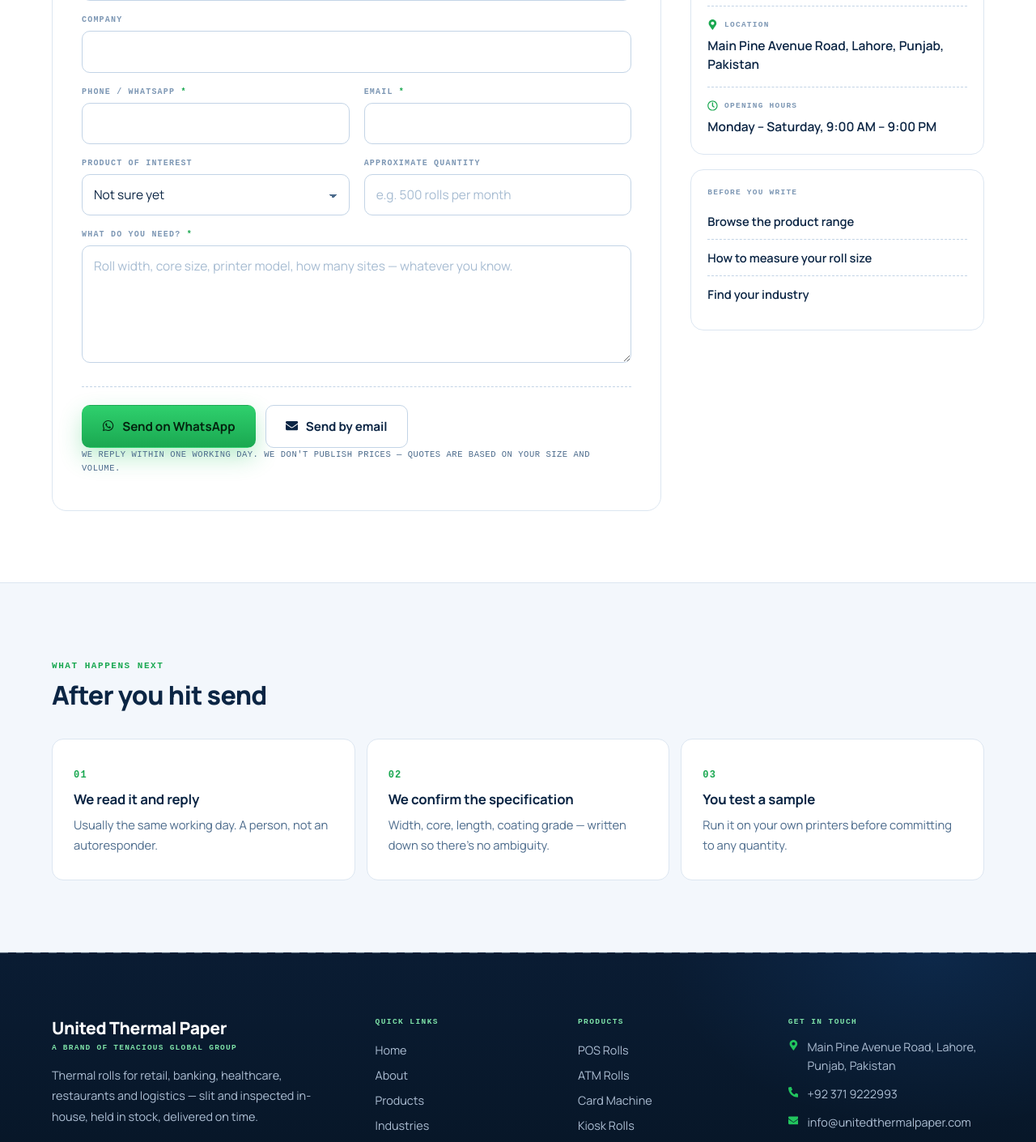
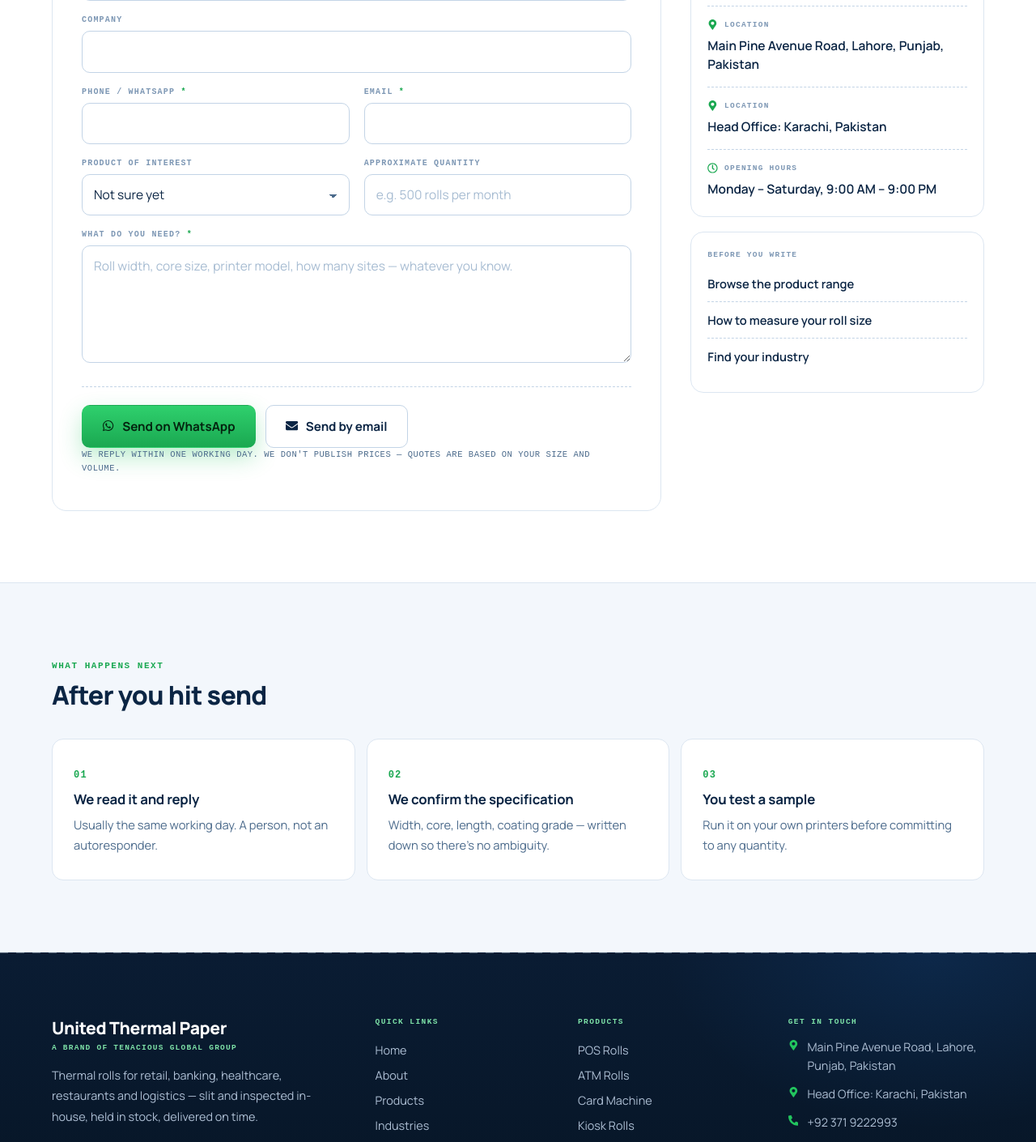
Before and after one commit to bilaltarar008/united-thermal-paper, a React (Vite) app: page /contact in a window 1280 px wide. Shown: the part 900-2310 px from the top of the page at 81% size. Built offline with nearby package versions, Linux system fonts and the light colour scheme.

Commit message:
add the head office

```diff
--- a/src/components/layout/Footer/Footer.jsx
+++ b/src/components/layout/Footer/Footer.jsx
@@ -31,6 +31,7 @@ const SITE = {
   whatsapp: "+92 371 9222993",
   email: "info@unitedthermalpaper.com",
   address: "Main Pine Avenue Road, Lahore, Punjab, Pakistan",
+  Mainoffice: "Head Office: Karachi, Pakistan",
   hours: "Mon – Sat, 9:00 AM – 9:00 PM",
   facebook: "https://www.facebook.com/share/16Bij1UjF1j/",
   linkedin: "#",
@@ -165,6 +166,11 @@ function Footer() {
               </li>
 
               <li>
+                <FaMapMarkerAlt aria-hidden="true" />
+                <span>{SITE.Mainoffice}</span>
+              </li>
+
+              <li>
                 <FaPhoneAlt aria-hidden="true" />
                 <a href={`tel:${SITE.phoneDial}`}>{SITE.phoneDisplay}</a>
               </li>
--- a/src/pages/Contact/Contact.jsx
+++ b/src/pages/Contact/Contact.jsx
@@ -33,6 +33,7 @@ const CONTACT = {
   whatsapp: "+92 371 9222993",
   email: "info@unitedthermalpaper.com",
   address: "Main Pine Avenue Road, Lahore, Punjab, Pakistan",
+  Mainoffice: "Head Office: Karachi, Pakistan",
   hours: "Monday – Saturday, 9:00 AM – 9:00 PM",
 };
 
@@ -521,6 +522,14 @@ function Contact() {
 
               <div>
                 <span className="con-detail-label">
+                  <FaMapMarkerAlt aria-hidden="true" />
+                  Location
+                </span>
+                <p>{CONTACT.Mainoffice}</p>
+              </div>
+
+              <div>
+                <span className="con-detail-label">
                   <FaRegClock aria-hidden="true" />
                   Opening hours
                 </span>
```
